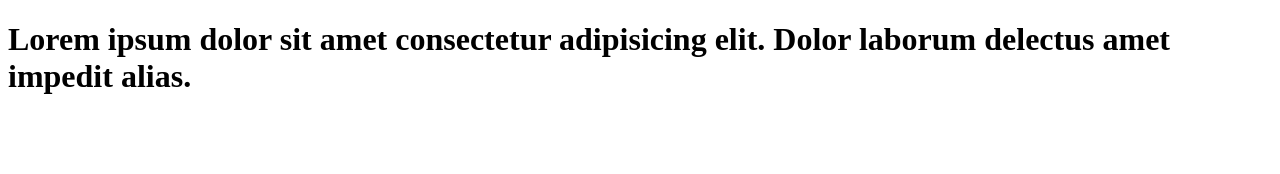
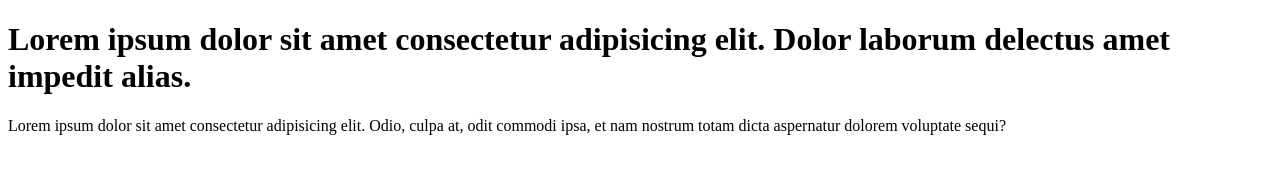
Before and after one commit to parvrawal/learn-git, a plain HTML site: page index.html in a window 1280 px wide. Drawn offline with Linux system fonts and the light colour scheme.

Commit message:
add paragraph

```diff
--- a/index.html
+++ b/index.html
@@ -9,5 +9,7 @@
 
     <h1>Lorem ipsum dolor sit amet consectetur adipisicing elit. Dolor laborum delectus amet impedit alias.</h1>
 
+    <p>Lorem ipsum dolor sit amet consectetur adipisicing elit. Odio, culpa at, odit commodi ipsa, et nam nostrum totam dicta aspernatur dolorem voluptate sequi?</p>
+
 </body>
 </html>
```
